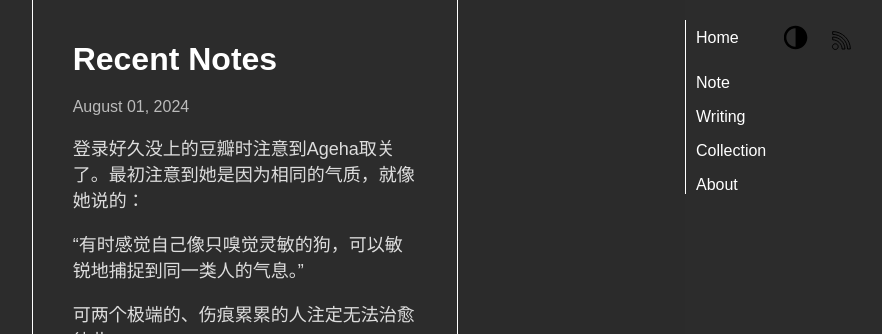
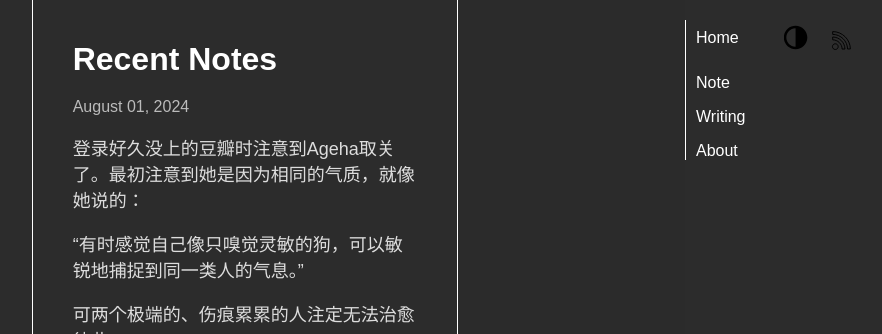
Before and after one commit to faithk7/faithk7.github.io, a Jekyll site: the page built from note.html, in a window 1280 px wide. Shown: the top 334 px of the page, without its empty margins (395-1277 px from the left). Built offline with Jekyll 4.4.1, drawn with Linux system fonts in a browser that asks for light colours.

Commit message:
t: temeporarily disable the collection item from the navbar

```diff
--- a/_includes/nav.html
+++ b/_includes/nav.html
@@ -28,7 +28,7 @@
                 </li>
                 <li class="o-navbar-item"><a href="{{ '/note' | relative_url }}">Note</a></li>
                 <li class="o-navbar-item"><a href="{{ '/writing-index' | relative_url }}">Writing</a></li>
-                <li class="o-navbar-item"><a href="{{ '/collection' | relative_url }}">Collection</a></li>
+                <!-- <li class="o-navbar-item"><a href="{{ '/collection' | relative_url }}">Collection</a></li> -->
                 <li class="o-navbar-item"><a href="{{ '/about' | relative_url }}">About</a></li>
             </ul>
         </div>
```
